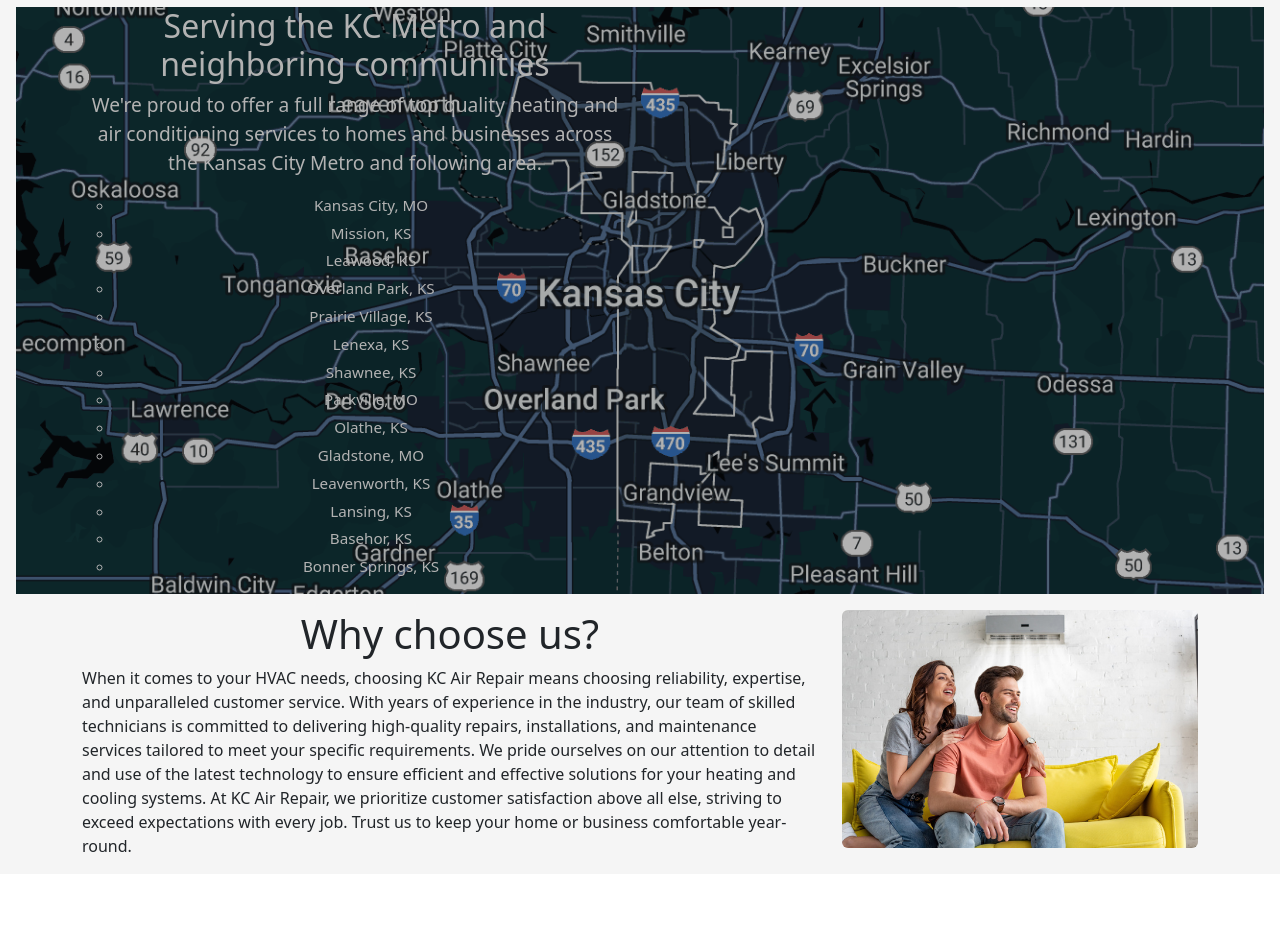
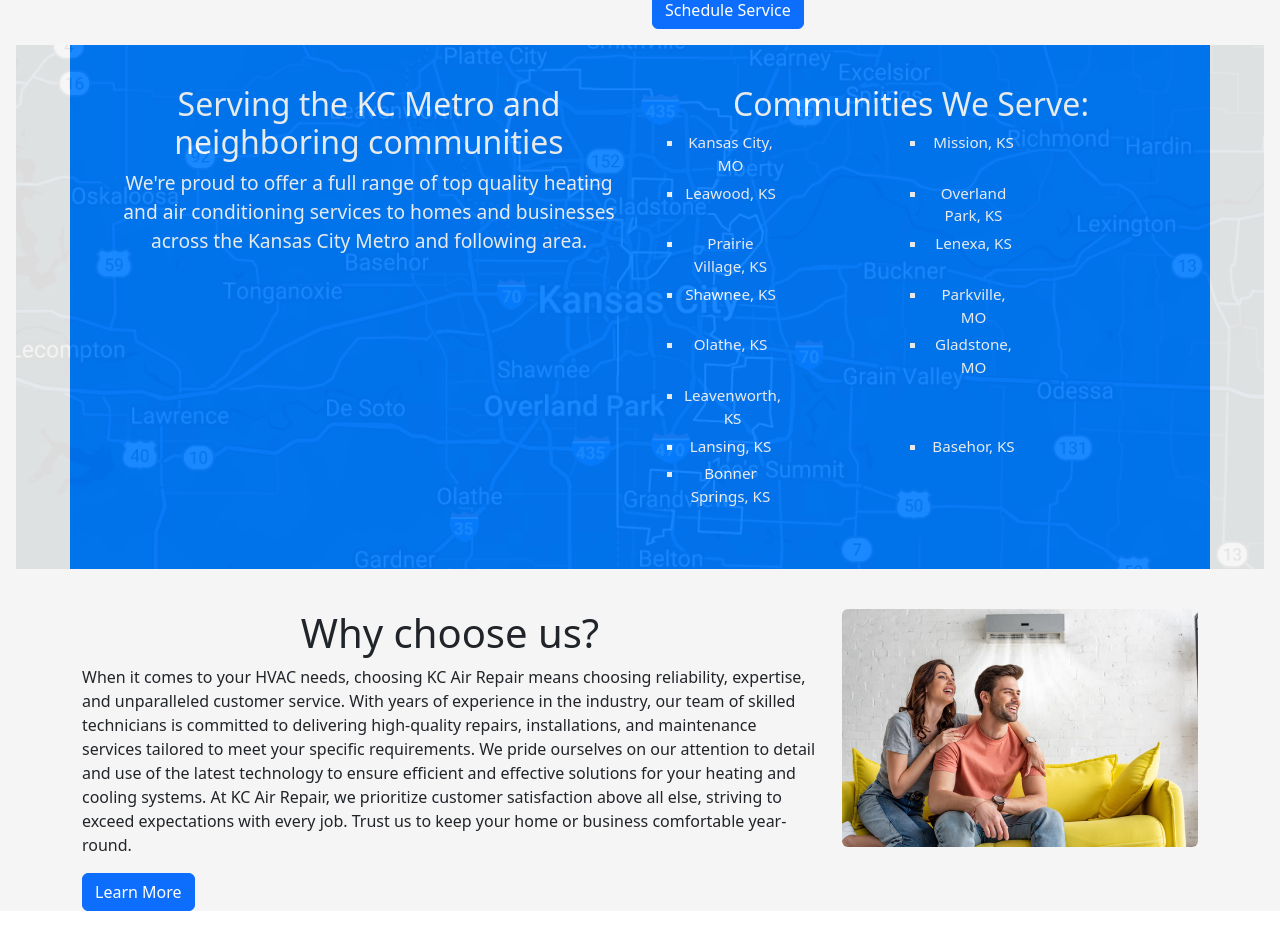
Before and after one commit to ews578/KC-Air-Repair, a React (Vite) app: page / in a window 1280 px wide. Shown: the part 1400-2349 px from the top of the page. Before the commit the page ends 2294 px from the top, so only its background shows below. Built offline with nearby package versions, Linux system fonts and the light colour scheme.

Commit message:
did work pn page container and  home page added buttons and redirect links etc

```diff
--- a/package.json
+++ b/package.json
@@ -14,7 +14,8 @@
     "bootstrap": "^5.2.3",
     "react": "^18.2.0",
     "react-bootstrap": "^2.10.3",
-    "react-dom": "^18.2.0"
+    "react-dom": "^18.2.0",
+    "react-router-dom": "^6.26.0"
   },
   "devDependencies": {
     "@types/react": "^18.0.28",
--- a/src/components/PageContainer.jsx
+++ b/src/components/PageContainer.jsx
@@ -21,7 +21,7 @@ export default function PageContainer() {
     return <Coupons />;
   }
   if (currentPage === 'Services') {
-      return <Services handlePageChange={handlePageChange} />;
+    return <Services handlePageChange={handlePageChange} />; // Pass handlePageChange as a prop to Services component
   }
   if (currentPage === 'Heating') {
     return <Heating />;
--- a/src/components/pages/Home.jsx
+++ b/src/components/pages/Home.jsx
@@ -1,3 +1,5 @@
+import React from "react";
+import { Button } from 'react-bootstrap';
 import "/style.css";
 import Row from "react-bootstrap/Row";
 import Col from "react-bootstrap/Col";
@@ -42,8 +44,11 @@ function ContainerIntro() {
     </div>
   );
 }
+function ServicesProvided({ handlePageChange }) {
+  const handleServicesProvidedClick = () => {
+    handlePageChange('Services');
+  };
 
-function ServicesProvided() {
   return (
     <div className="services-provided">
       <Container className="mt-3 mb-3">
@@ -81,6 +86,7 @@ function ServicesProvided() {
                 and experience the difference of working with a trusted local
                 service provider.
               </p>
+              <Button variant="primary" onClick={handleServicesProvidedClick}>Schedule Service</Button>
             </div>
           </Col>
         </Row>
@@ -91,20 +97,25 @@ function ServicesProvided() {
 
 function ServiceArea() {
   return (
+    <div className="service-area" style={{ position: "relative" }}>
       <div
-      className="service-area"
+        className="background-image"
         style={{
           backgroundImage: `url("assets/kcmaps.jpg")`,
           backgroundSize: "cover",
           backgroundPosition: "center",
-        position: "relative",
+          position: "absolute",
+          top: 0,
+          left: 0,
+          right: 0,
+          bottom: 0,
+          opacity: .1,
         }}
-    >
-      <div className="overlay"></div>
-      <Container className="mt-3 mb-3">
+      ></div>
+     <Container className="blue-container" style={{ backgroundColor: "#007bff", color: "#ffffff", padding: "40px", marginBottom: "40px" }}>
   <Row>
     <Col xs={12} md={6}>
-            <div>
+      <div className="text-content">
         <h1 style={{ color: "#ffffff" }}>
           Serving the KC Metro and neighboring communities
         </h1>
@@ -113,40 +124,46 @@ function ServiceArea() {
           conditioning services to homes and businesses across the Kansas
           City Metro and following area.
         </p>
-              <ul className="cities" style={{ color: "#ffffff" }}>
-                <li>Kansas City, MO</li>
-                <li>Mission, KS</li>
-                <li>Leawood, KS</li>
-                <li>Overland Park, KS</li>
-                <li>Prairie Village, KS</li>
-                <li>Lenexa, KS</li>
-                <li>Shawnee, KS</li>
-                <li>Parkville, MO</li>
-                <li>Olathe, KS</li>
-                <li>Gladstone, MO</li>
-                <li>Leavenworth, KS</li>
-                <li>Lansing, KS</li>
-                <li>Basehor, KS</li>
-                <li>Bonner Springs, KS</li>
-              </ul>
       </div>
     </Col>
     <Col xs={12} md={6}>
-            {/* You can remove the Image component */}
+      <div className="cities-container">
+      <div style={{ textAlign: "center" }}>
+        <h2 style={{ color: "#ffffff" }}>Communities We Serve:</h2>
+        <ul className="cities" style={{ color: "#ffffff", listStyleType: "square", display: "flex", flexWrap: "wrap"}}>
+          <li style={{ flex: "0 0 50%", paddingRight: "150px" }}>Kansas City, MO</li>
+          <li style={{ flex: "0 0 50%", paddingRight: "150px" }}>Mission, KS</li>
+          <li style={{ flex: "0 0 50%", paddingRight: "150px" }}>Leawood, KS</li>
+          <li style={{ flex: "0 0 50%", paddingRight: "150px"}}>Overland Park, KS</li>
+          <li style={{ flex: "0 0 50%", paddingRight: "150px" }}>Prairie Village, KS</li>
+          <li style={{ flex: "0 0 50%", paddingRight: "150px"}}>Lenexa, KS</li>
+          <li style={{ flex: "0 0 50%", paddingRight: "150px" }}>Shawnee, KS</li>
+          <li style={{ flex: "0 0 50%", paddingRight: "150px" }}>Parkville, MO</li>
+          <li style={{ flex: "0 0 50%", paddingRight: "150px" }}>Olathe, KS</li>
+          <li style={{ flex: "0 0 50%", paddingRight: "150px" }}>Gladstone, MO</li>
+          <li style={{ flex: "0 0 50%", paddingRight: "150px" }}>Leavenworth, KS</li>
+          <li style={{ flex: "0 0 50%", paddingRight: "150px" }}>Lansing, KS</li>
+          <li style={{ flex: "0 0 50%", paddingRight: "150px" }}>Basehor, KS</li>
+          <li style={{ flex: "0 0 50%", paddingRight: "150px" }}>Bonner Springs, KS</li>
+        </ul>
+        </div>
+      </div>
     </Col>
   </Row>
 </Container>
+
     </div>
   );
 }
 
+
 function Choice() {
   return (
     <div className="choice">
-      <Container style={{ marginBottom: '20px' }}> {/* Add margin-bottom to create spacing */}
+      <Container style={{ marginBottom: '40px' }}>
         <Row>
           <Col xs={6} md={8}>
-            <h1 style={{ textAlign: 'center' }}>Why choose us?</h1> {/* Center the h1 tag */}
+            <h1 style={{ textAlign: 'center' }}>Why choose us?</h1>
             <p>
               When it comes to your HVAC needs, choosing KC Air Repair means
               choosing reliability, expertise, and unparalleled customer
@@ -160,6 +177,7 @@ function Choice() {
               striving to exceed expectations with every job. Trust us to keep
               your home or business comfortable year-round.
             </p>
+            <Button variant="primary">Learn More</Button>
           </Col>
           <Col xs={6} md={4}>
             <Image
--- a/style.css
+++ b/style.css
@@ -48,14 +48,14 @@
   }
 
   .service-area p {
-    font-size: 1.2em; /* Change the font size as needed */
+    font-size: 1.2em;
   }
-
+/*
   .overlay {
     position: absolute;
     top: 0;
     left: 0;
     width: 100%;
     height: 100%;
-    background-color: rgba(0, 0, 0, 0.3); /* Semi-transparent black overlay with reduced opacity */
-  }
+    background-color: rgba(0, 0, 0, 0.3);
+  } */
```
Also changed, not shown: 1 other file (tests, documents, lock files or other folders). Lines whose indentation alone changed are shown as unchanged.
